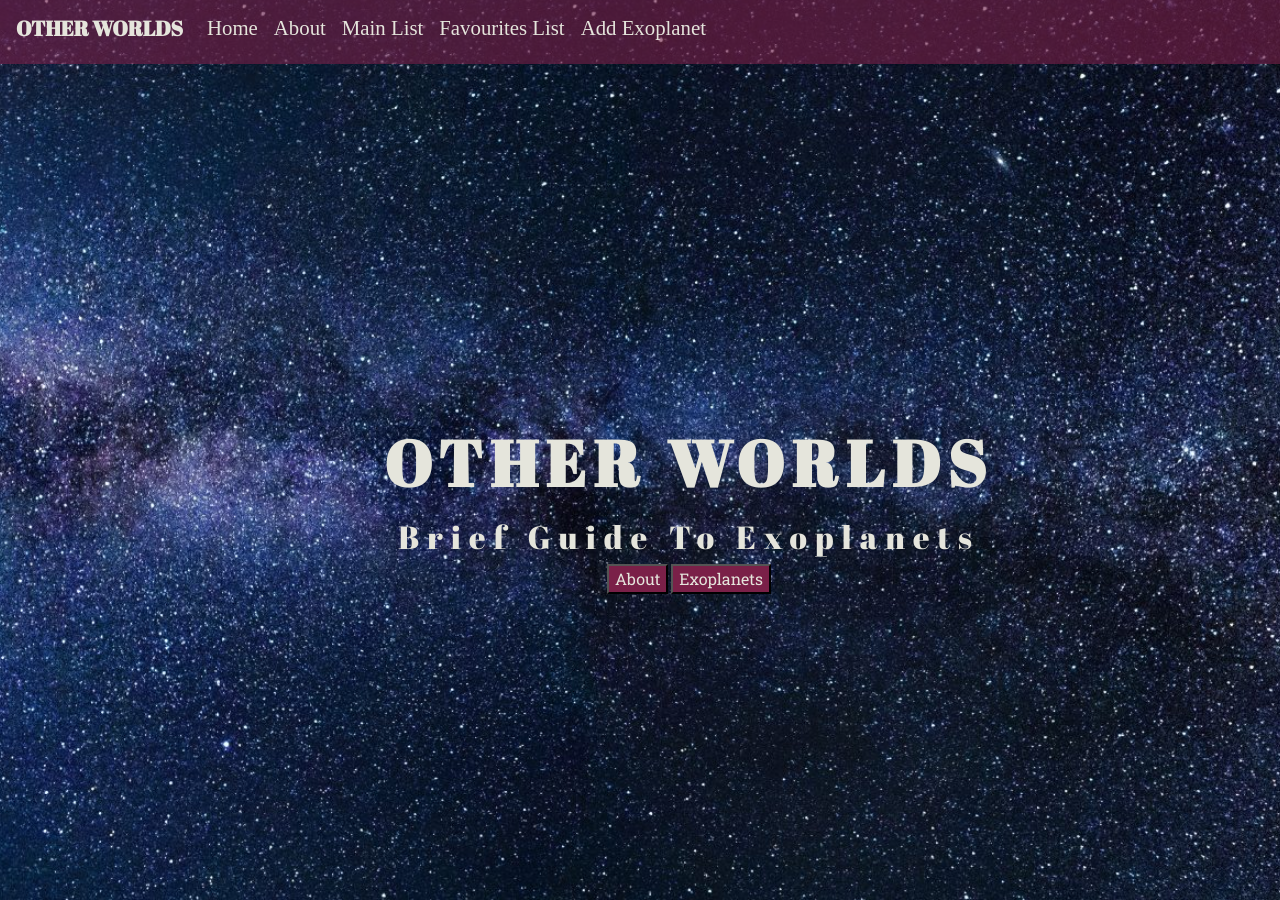
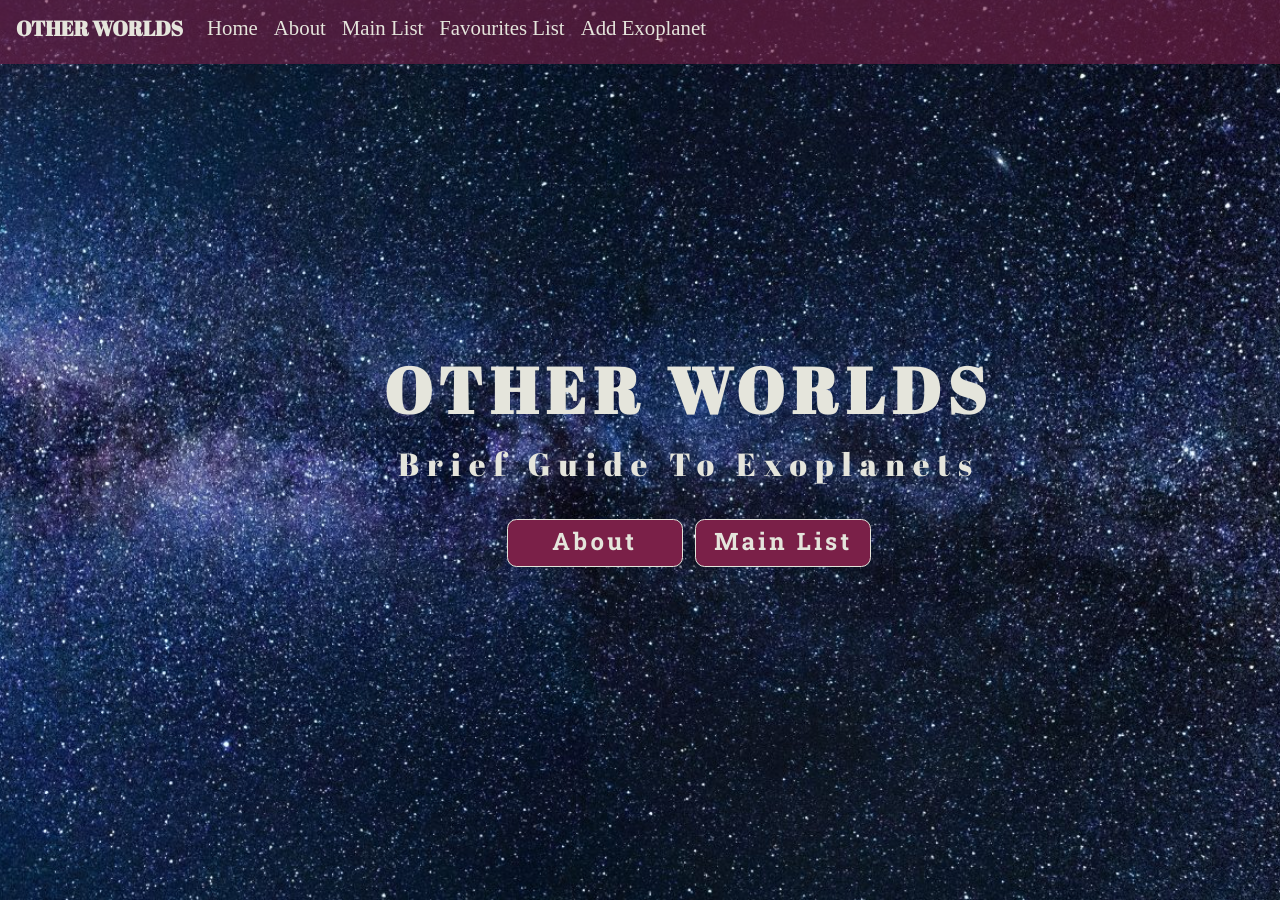
Before and after one commit to Astig-1982/The-Exoplanet-Project, a Flask app: page / in a window 1280 px wide. Run offline with Flask 2, Linux system fonts and the light colour scheme; some libraries are stand-ins or nearby versions; some web fonts are replaced.

Commit message:
Changed action buttons

```diff
--- a/templates/home.html
+++ b/templates/home.html
@@ -8,8 +8,8 @@
 		<div id="title_container" class="col-12">
 			<h1 id="title">other worlds</h1>
 			<h2 id="sub_title">brief guide to exoplanets</h2>
-			<a href="{{ url_for('about') }}"><button class="home_action_button buttons">about</button></a>
-			<a href="{{ url_for('exoplanets_display') }}"><button class="home_action_button buttons">exoplanets</button></a>
+			<a href="{{ url_for('about') }}"><div class="buttons home_buttons">about</div></a>
+			<a href="{{ url_for('exoplanets_display') }}"><div class="buttons home_buttons">main list</div></a>
 		</div>
 	</div>
 </div>
```
